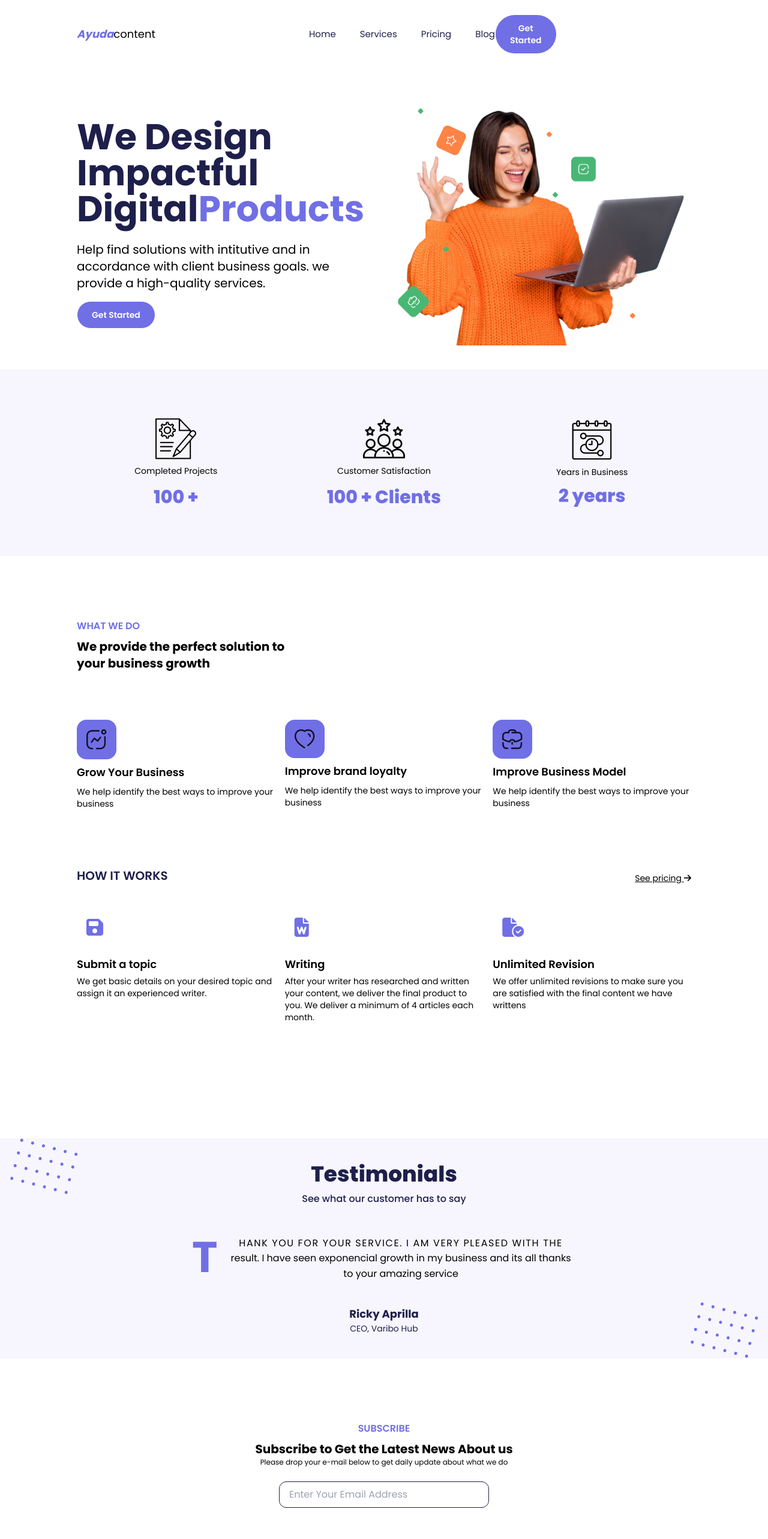
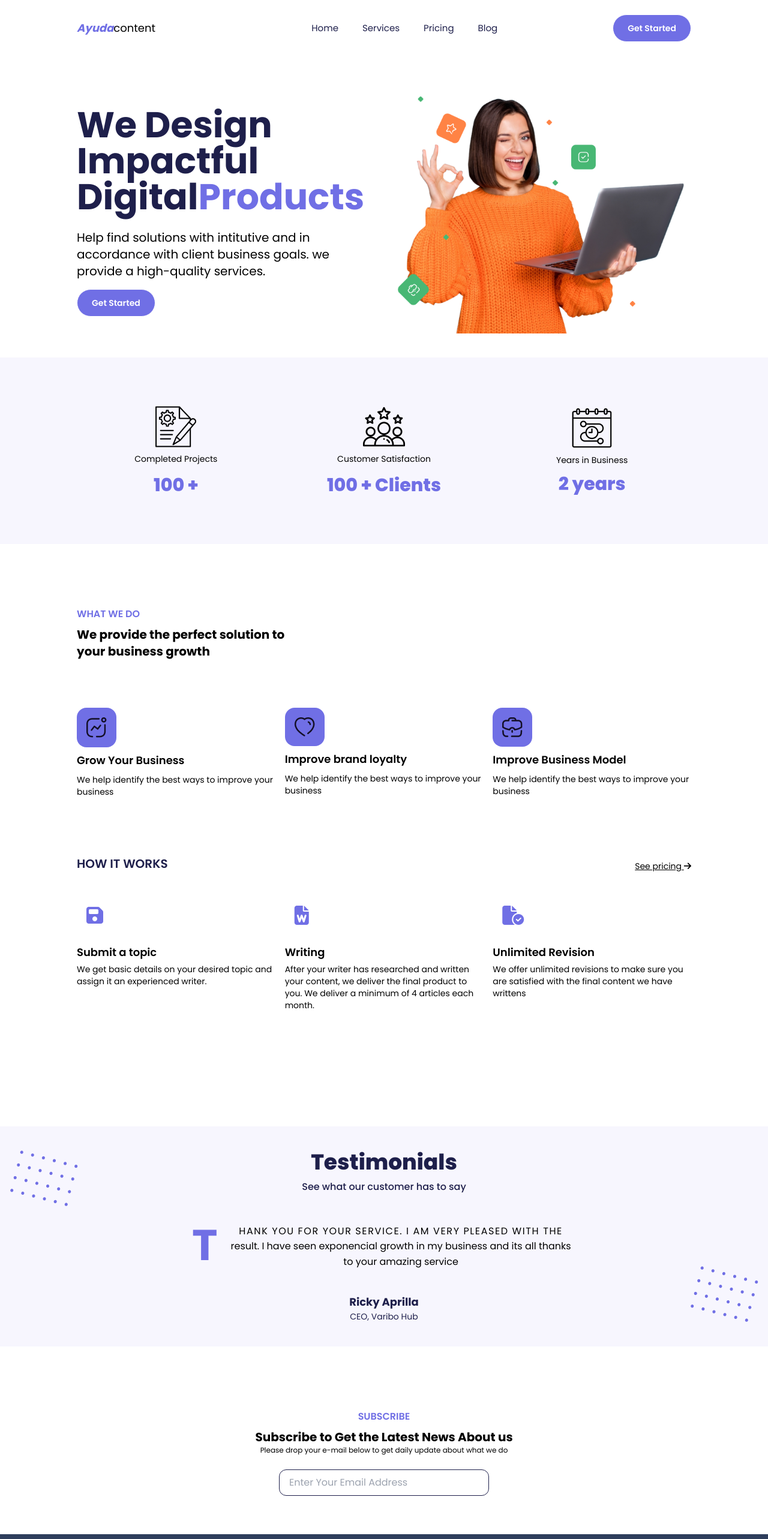
Before and after one commit to IsraelChidera/ayuda-content, a React (Create React App) app: page / in a window 1280 px wide. Shown: the top 2566 px of the page at 60% size. Built offline with nearby package versions, Linux system fonts and the light colour scheme.

Commit message:
Checkout && Payment page completed

```diff
--- a/src/components/Navbar.jsx
+++ b/src/components/Navbar.jsx
@@ -18,7 +18,7 @@ const Navbar = () => {
 
         <div
             // className='hidden'
-            className={`lg:flex justify-center items-center lg:mx-64  ${openMobileMenu? "": "lg:block hidden"}`}
+            className={`lg:flex justify-center items-center ${openMobileMenu? "": "lg:block hidden"}`}
         >
             <ul
                 className=' lg:flex items-center space-x-10 text-darker'
@@ -51,7 +51,9 @@ const Navbar = () => {
                 </li>
             </ul>
 
-            <div>
+            <div
+                className="md:pl-24 lg:pl-48"
+            >
                 <Link to="/plans-pricing">
                     <button
                         className="px-6 py-3 text-sm
--- a/src/components/Testimonials.jsx
+++ b/src/components/Testimonials.jsx
@@ -10,9 +10,11 @@ const Testimonials = () => {
 
   return (
     <section
+        className='mt-32 mb-4 relative testimonial py-10'
+    >
+        <div
             data-aos="fade-up"
-        data-aos-duration="1000"
-        className='mt-32 mb-4 relative testimonial py-10'
+            data-aos-duration="2000"
         >
             <div>
                 <img
@@ -62,6 +64,7 @@ const Testimonials = () => {
                     className='absolute bottom-0 right-4'
                 />
             </div>
+        </div>
     </section>
   )
 }
```
Lines whose indentation alone changed are shown as unchanged.
